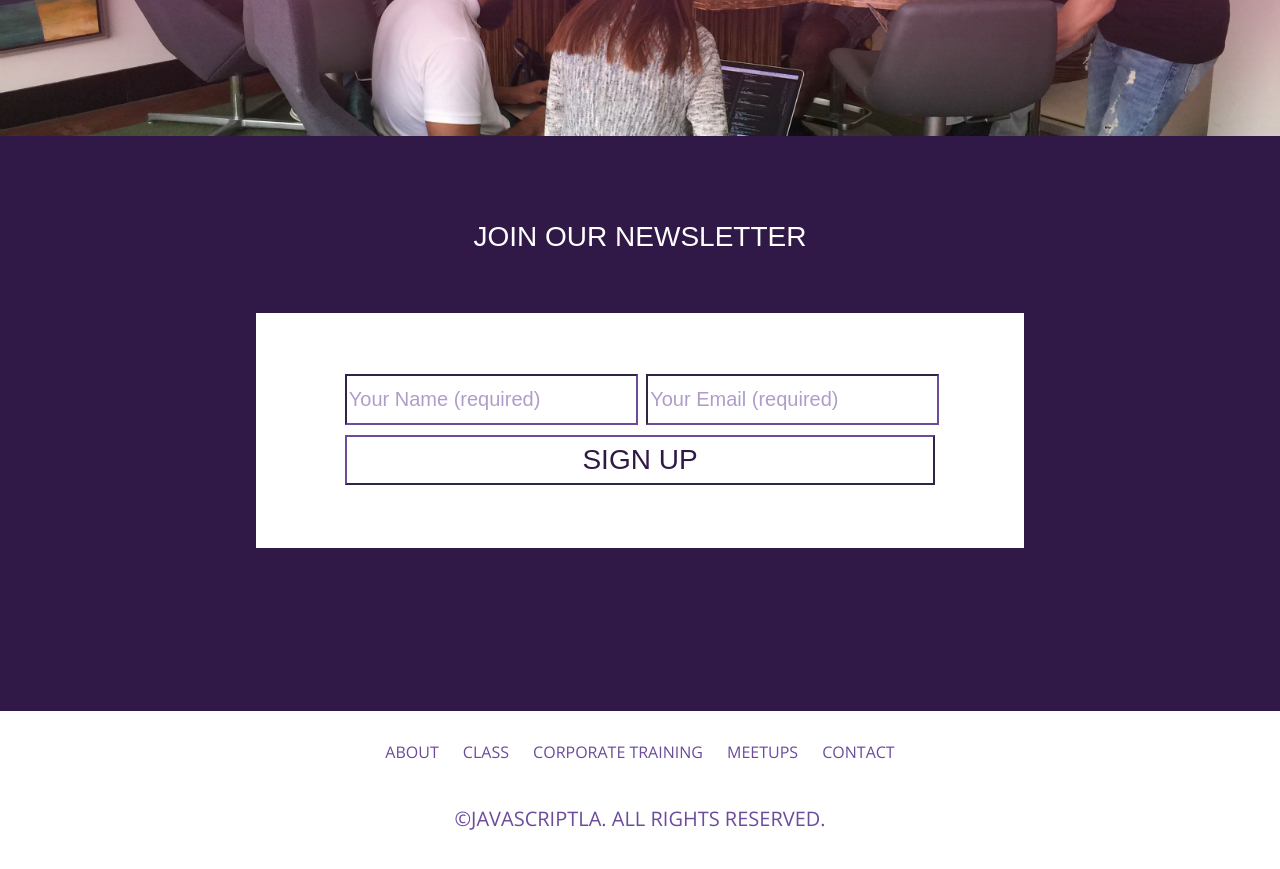
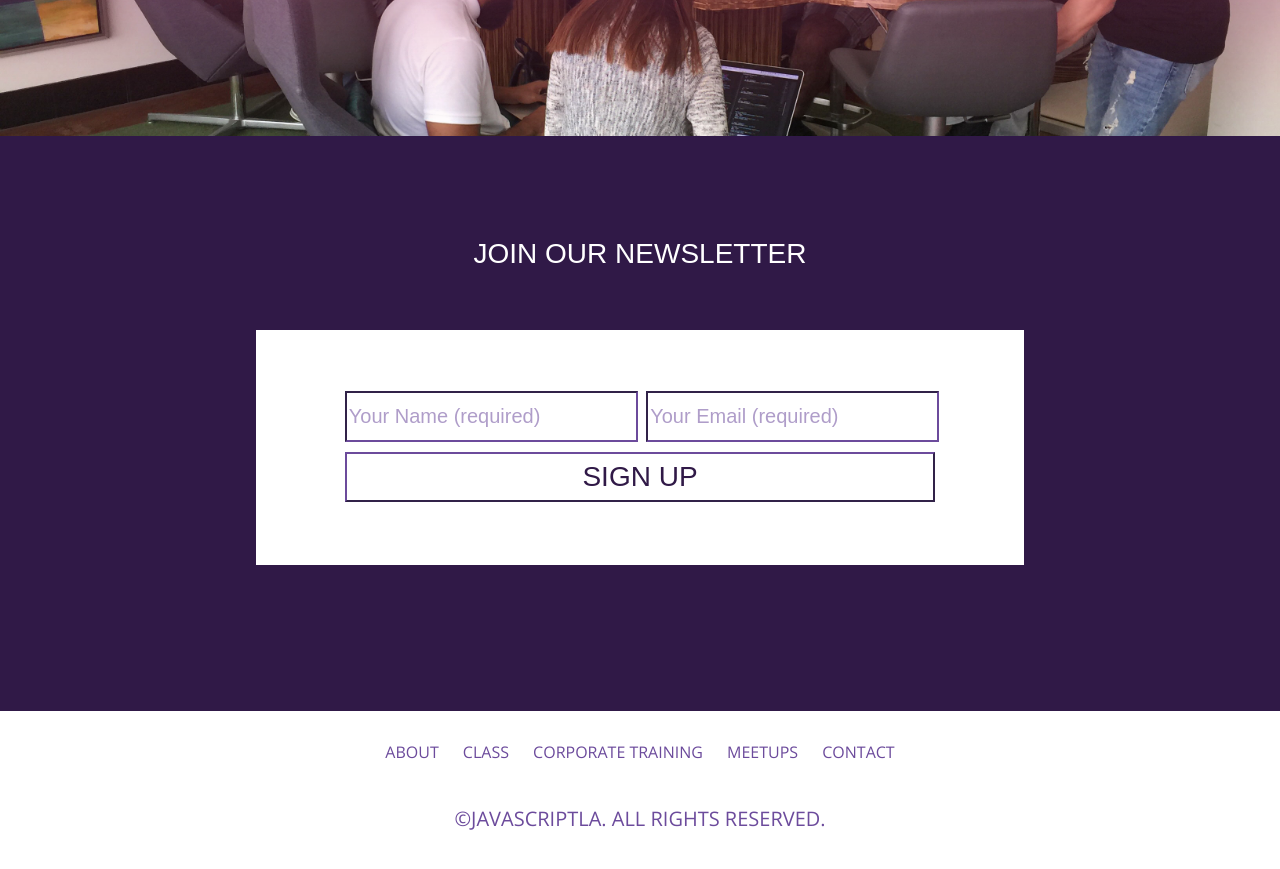
Before and after one commit to robinehyun/JavaScriptLA, a website: page public/index.html in a window 1280 px wide. Shown: the part 2780-3649 px from the top of the page. Drawn offline with nearby package versions, Linux system fonts and the light colour scheme.

Commit message:
Newsletter padding change

```diff
--- a/public/sass/style.scss
+++ b/public/sass/style.scss
@@ -393,7 +393,7 @@
     margin: 0 auto;
     text-align: center;
     color: #fff;
-    padding-top: 85px;
+    padding-top: 8%;
   }
 
   h2.newsletter-title {
```
Also changed, not shown: public/css/style.css.
